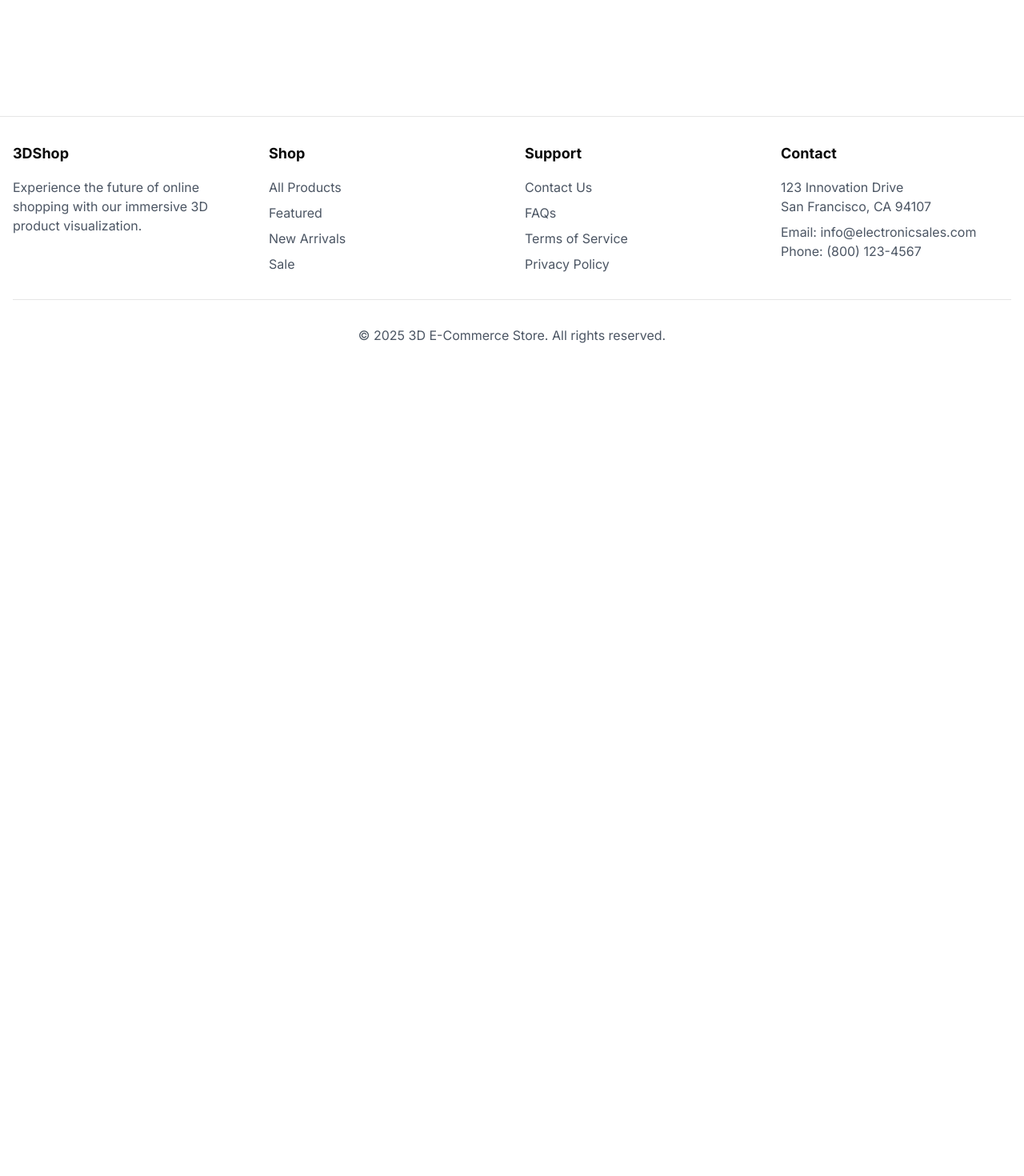
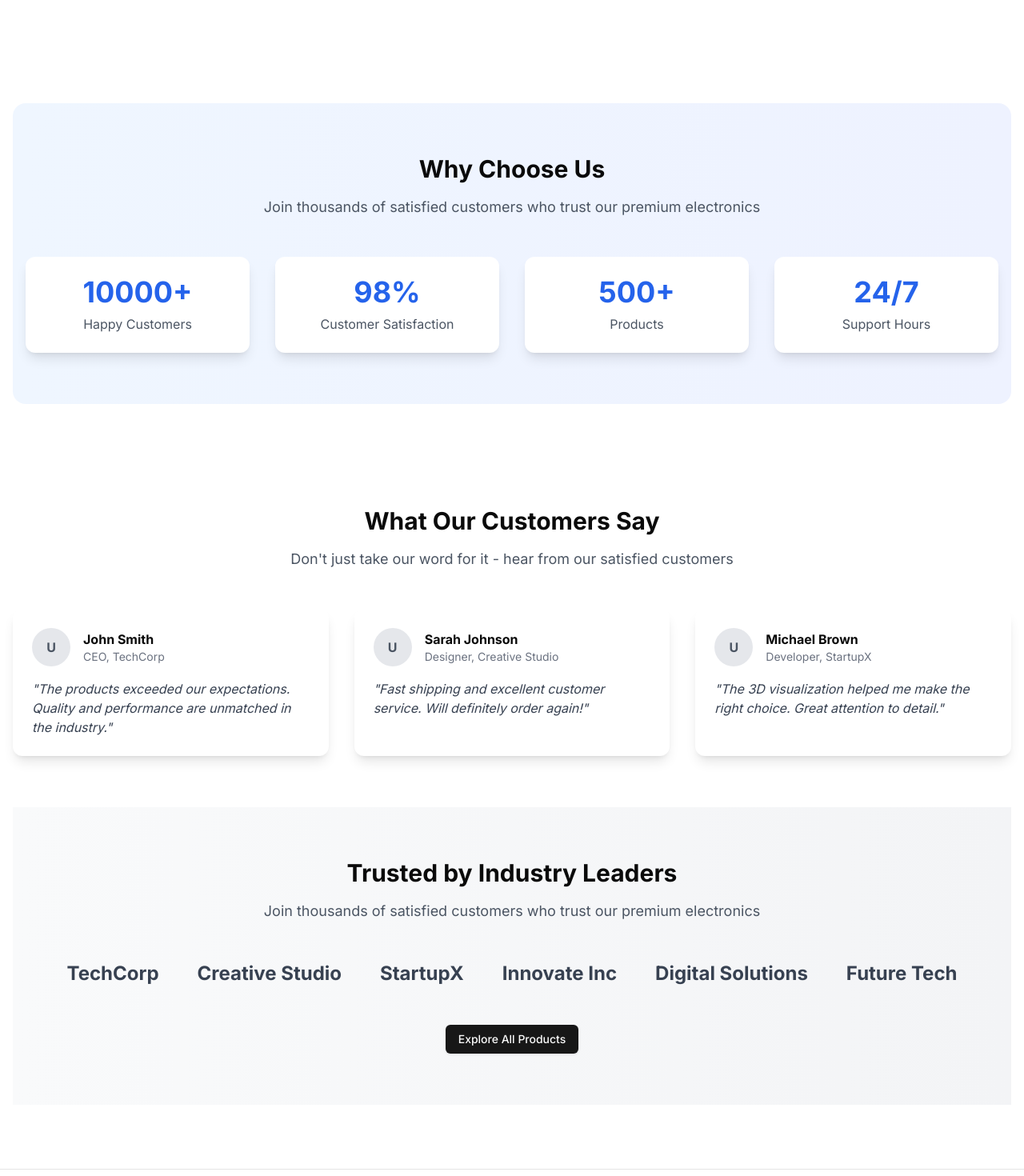
Before and after one commit to IsaacMaina/E-comerce, a Next.js app: page / in a window 1280 px wide. Shown: the part 4200-5670 px from the top of the page at 80% size. Before the commit the page ends 4663 px from the top, so only its background shows below. Built offline with nearby package versions, Linux system fonts and the light colour scheme.

Commit message:
Add Why Choose Us, Testimonials, and Trusted Brands sections with GSAP animations to home page

```diff
--- a/src/app/page.tsx
+++ b/src/app/page.tsx
@@ -93,6 +93,125 @@ export default function Home() {
             </Button>
           </div>
         </section>
+
+        {/* Why Choose Us Section with Stats */}
+        <section className="py-16 bg-gradient-to-r from-blue-50 to-indigo-50 dark:from-blue-900/20 dark:to-indigo-900/20 rounded-2xl my-16">
+          <div className="container mx-auto px-4">
+            <div className="text-center mb-12">
+              <h2 className="text-3xl font-bold mb-4">Why Choose Us</h2>
+              <p className="text-lg text-gray-600 dark:text-gray-400 max-w-2xl mx-auto">
+                Join thousands of satisfied customers who trust our premium electronics
+              </p>
+            </div>
+
+            <div className="grid grid-cols-2 md:grid-cols-4 gap-8">
+              {[
+                { value: '10000+', label: 'Happy Customers' },
+                { value: '98%', label: 'Customer Satisfaction' },
+                { value: '500+', label: 'Products' },
+                { value: '24/7', label: 'Support Hours' }
+              ].map((stat, index) => (
+                <motion.div
+                  key={index}
+                  initial={{ opacity: 0, y: 30 }}
+                  whileInView={{ opacity: 1, y: 0 }}
+                  transition={{ duration: 0.8, delay: index * 0.1 }}
+                  viewport={{ once: true }}
+                  className="text-center p-6 bg-white dark:bg-gray-800 rounded-xl shadow-lg hover:shadow-xl transition-shadow duration-300"
+                >
+                  <div className="text-4xl font-bold text-blue-600 dark:text-blue-400 mb-2">{stat.value}</div>
+                  <div className="text-gray-600 dark:text-gray-300">{stat.label}</div>
+                </motion.div>
+              ))}
+            </div>
+          </div>
+        </section>
+
+        {/* What Our Customers Say */}
+        <section className="py-16">
+          <div className="text-center mb-12">
+            <h2 className="text-3xl font-bold mb-4">What Our Customers Say</h2>
+            <p className="text-lg text-gray-600 dark:text-gray-400 max-w-2xl mx-auto">
+              Don't just take our word for it - hear from our satisfied customers
+            </p>
+          </div>
+
+          <div className="grid grid-cols-1 md:grid-cols-2 lg:grid-cols-3 gap-8">
+            {[
+              {
+                id: 1,
+                name: 'John Smith',
+                role: 'CEO, TechCorp',
+                content: 'The products exceeded our expectations. Quality and performance are unmatched in the industry.',
+                avatar: '/avatars/avatar1.jpg'
+              },
+              {
+                id: 2,
+                name: 'Sarah Johnson',
+                role: 'Designer, Creative Studio',
+                content: 'Fast shipping and excellent customer service. Will definitely order again!',
+                avatar: '/avatars/avatar2.jpg'
+              },
+              {
+                id: 3,
+                name: 'Michael Brown',
+                role: 'Developer, StartupX',
+                content: 'The 3D visualization helped me make the right choice. Great attention to detail.',
+                avatar: '/avatars/avatar3.jpg'
+              }
+            ].map((testimonial, index) => (
+              <motion.div
+                key={testimonial.id}
+                initial={{ opacity: 0, y: 50 }}
+                whileInView={{ opacity: 1, y: 0 }}
+                transition={{ duration: 0.5, delay: index * 0.1 }}
+                viewport={{ once: true }}
+                whileHover={{ y: -10 }}
+                className="bg-white dark:bg-gray-800 rounded-xl p-6 shadow-lg hover:shadow-xl transition-all duration-300 cursor-pointer"
+              >
+                <div className="flex items-center mb-4">
+                  <div className="w-12 h-12 bg-gray-200 rounded-full mr-4 flex items-center justify-center">
+                    <span className="text-gray-600 font-bold">U</span>
+                  </div>
+                  <div>
+                    <div className="font-bold">{testimonial.name}</div>
+                    <div className="text-sm text-gray-500">{testimonial.role}</div>
+                  </div>
+                </div>
+                <p className="text-gray-700 dark:text-gray-300 italic">"{testimonial.content}"</p>
+              </motion.div>
+            ))}
+          </div>
+        </section>
+
+        {/* Trusted by Industry Leaders */}
+        <section className="py-16 bg-gradient-to-r from-gray-50 to-gray-100 dark:from-gray-800 dark:to-gray-900">
+          <div className="container mx-auto px-4 text-center">
+            <h2 className="text-3xl font-bold mb-4">Trusted by Industry Leaders</h2>
+            <p className="text-lg text-gray-600 dark:text-gray-400 mb-12 max-w-2xl mx-auto">
+              Join thousands of satisfied customers who trust our premium electronics
+            </p>
+
+            <div className="flex flex-wrap justify-center items-center gap-12 mb-12">
+              {['TechCorp', 'Creative Studio', 'StartupX', 'Innovate Inc', 'Digital Solutions', 'Future Tech'].map((company, index) => (
+                <motion.div
+                  key={index}
+                  initial={{ opacity: 0, scale: 0.8 }}
+                  whileInView={{ opacity: 1, scale: 1 }}
+                  transition={{ duration: 0.5, delay: index * 0.1 }}
+                  viewport={{ once: true }}
+                  className="text-2xl font-bold text-gray-700 dark:text-gray-300 hover:text-blue-600 dark:hover:text-blue-400 transition-colors duration-300 cursor-pointer"
+                >
+                  {company}
+                </motion.div>
+              ))}
+            </div>
+
+            <Button asChild>
+              <Link href="/products">Explore All Products</Link>
+            </Button>
+          </div>
+        </section>
       </main>
     </div>
   );
```
